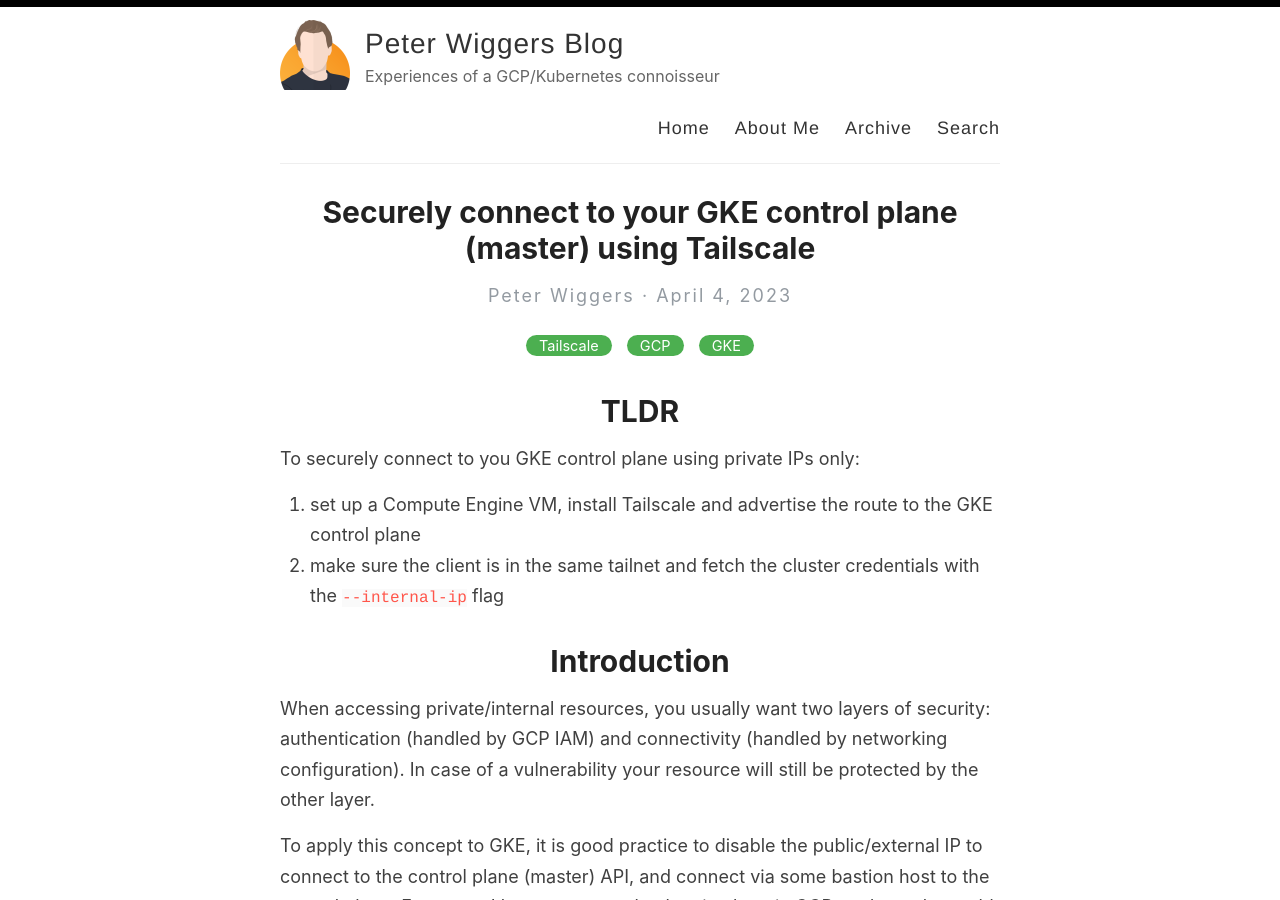
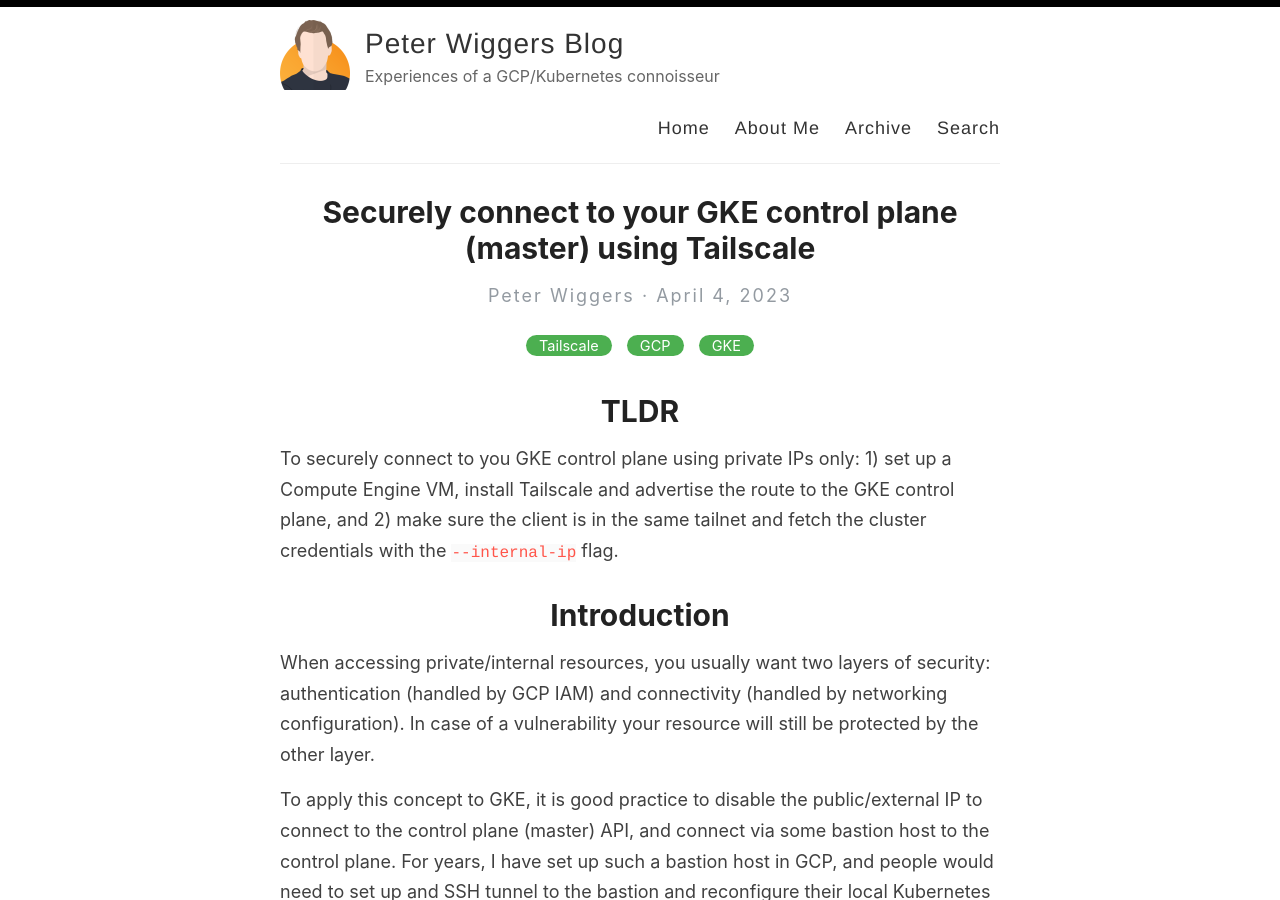
Before and after one commit to ppawiggers/ppawiggers.github.io, a Jekyll site: the page built from _posts/2023-04-04-gke-master-via-tailscale.md, in a window 1280 px wide and 900 px high. Built offline with Jekyll 4.4.1, drawn with Linux system fonts in a browser that asks for light colours.

Commit message:
fix tldr

```diff
--- a/_posts/2023-04-04-gke-master-via-tailscale.md
+++ b/_posts/2023-04-04-gke-master-via-tailscale.md
@@ -5,10 +5,7 @@
 ---
 
 # TLDR
-To securely connect to you GKE control plane using private IPs only:
-
-1. set up a Compute Engine VM, install Tailscale and advertise the route to the GKE control plane
-2. make sure the client is in the same tailnet and fetch the cluster credentials with the `--internal-ip` flag
+To securely connect to you GKE control plane using private IPs only: 1) set up a Compute Engine VM, install Tailscale and advertise the route to the GKE control plane, and 2) make sure the client is in the same tailnet and fetch the cluster credentials with the `--internal-ip` flag.
 
 # Introduction
 When accessing private/internal resources, you usually want two layers of security: authentication (handled by GCP IAM) and connectivity (handled by networking configuration). In case of a vulnerability your resource will still be protected by the other layer.
```
